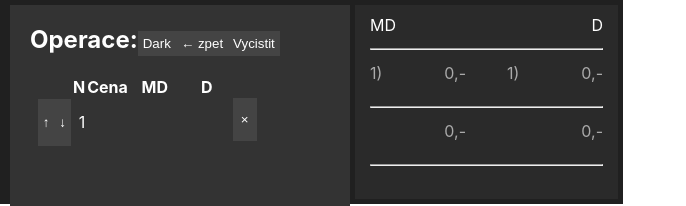
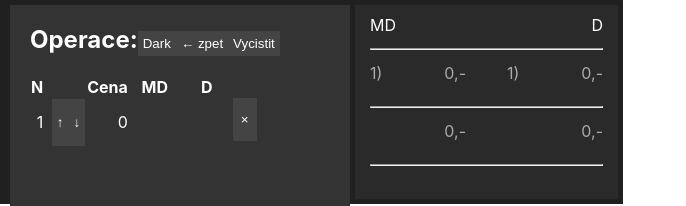
Before and after one commit to MiloslavStekrt/ucty-easy, a React (Create React App) app: page / in a window 1280 px wide. Both pictures are taken after a click on the button "Pridat". Shown: the top 206 px of the page, without its empty margins (0-686 px from the left). Built offline with nearby package versions, Linux system fonts and the light colour scheme.

Commit message:
refactor buttons in front of app

```diff
--- a/src/App.js
+++ b/src/App.js
@@ -130,7 +130,7 @@ function App() {
                 <table className='show'>
                     <tbody>
                         <tr className="nav vr-b">
-                            <td></td><td>N</td> <td>Cena</td> <td>MD</td> <td>D</td>
+                            <td>N</td><td></td> <td>Cena</td> <td>MD</td> <td>D</td>
                         </tr>
                         { operations.map((opt, i) =>
                             <Opt opt={opt} i={i}
--- a/src/Opt.js
+++ b/src/Opt.js
@@ -34,28 +34,15 @@ function Opt({opt, i, operations, setSelect, setOperation, sel, thema, money, h,
         opts[i] = old;
         setOperation(opts)
     }
-    const base = 1;
-    function money_10m(cost) {
-        let ans = "";
-        if (cost > 1) {
-            let edit_number = String(parseInt(cost));
-            for (let i=edit_number.length; i>0; i-=3) {
-                ans = edit_number.substring(i-3, i) + "\u00a0" + ans;
-            }
-        }
-
-        return `${String.fromCharCode(160).repeat((ans.length || base) - base)}${ans}`
-    }
-
     return (
         <tr className={sel == i+1 ? thema ? "opt snav": "opt snav white-sel" : "opt"} onClick={changeSelected}>
+            <td className="first">{i+1}</td>
             <td className="between">
                 <button onClick={e => moveUP(e)} value={i}>&uarr;</button>
                 <button onClick={e => moveDOWN(e)} value={i}>&darr;</button>
             </td>
-            <td className="first">{i+1}</td>
             <td className="cost">
-                {money_10m(opt.cost)}
+                {money(opt.cost)}
             </td> <td className="side-acc">{opt.md}</td> <td className="last side-acc">{opt.d}</td>
             <button className="p-58" onClick={e => del_that(e)} value={i}>&times;</button>
         </tr>
```
